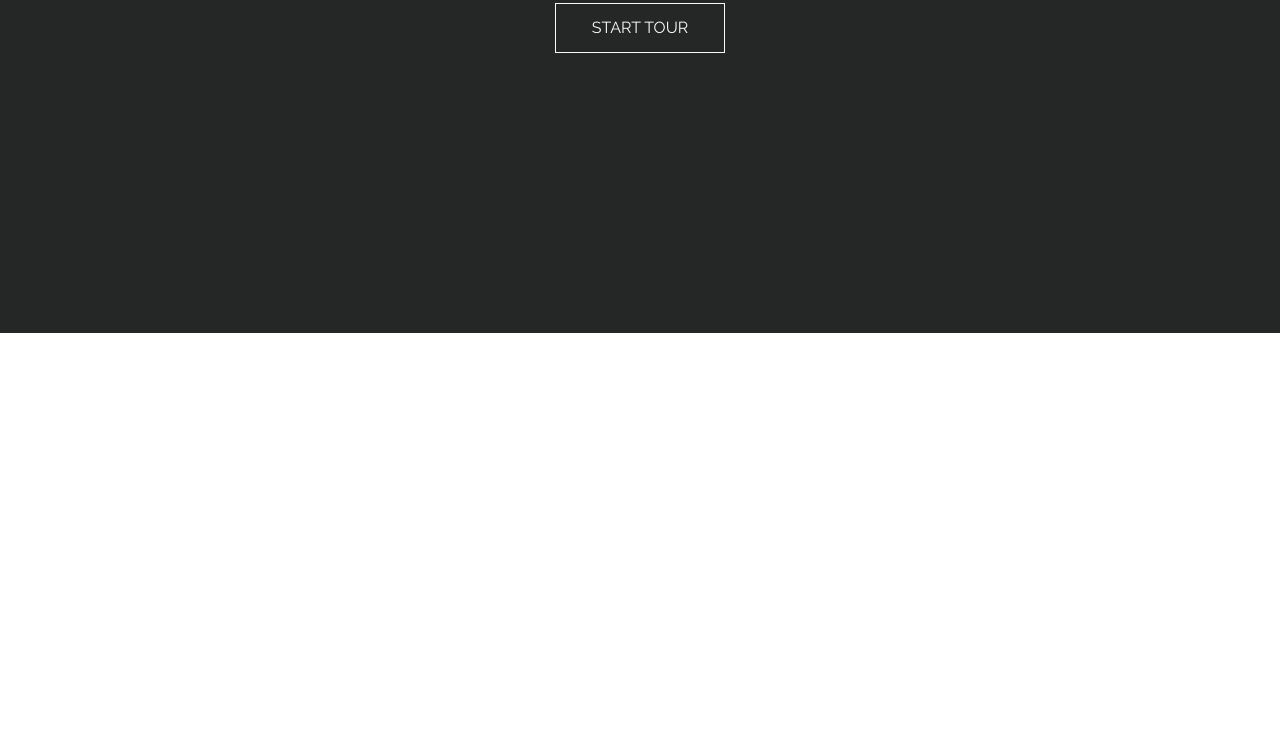
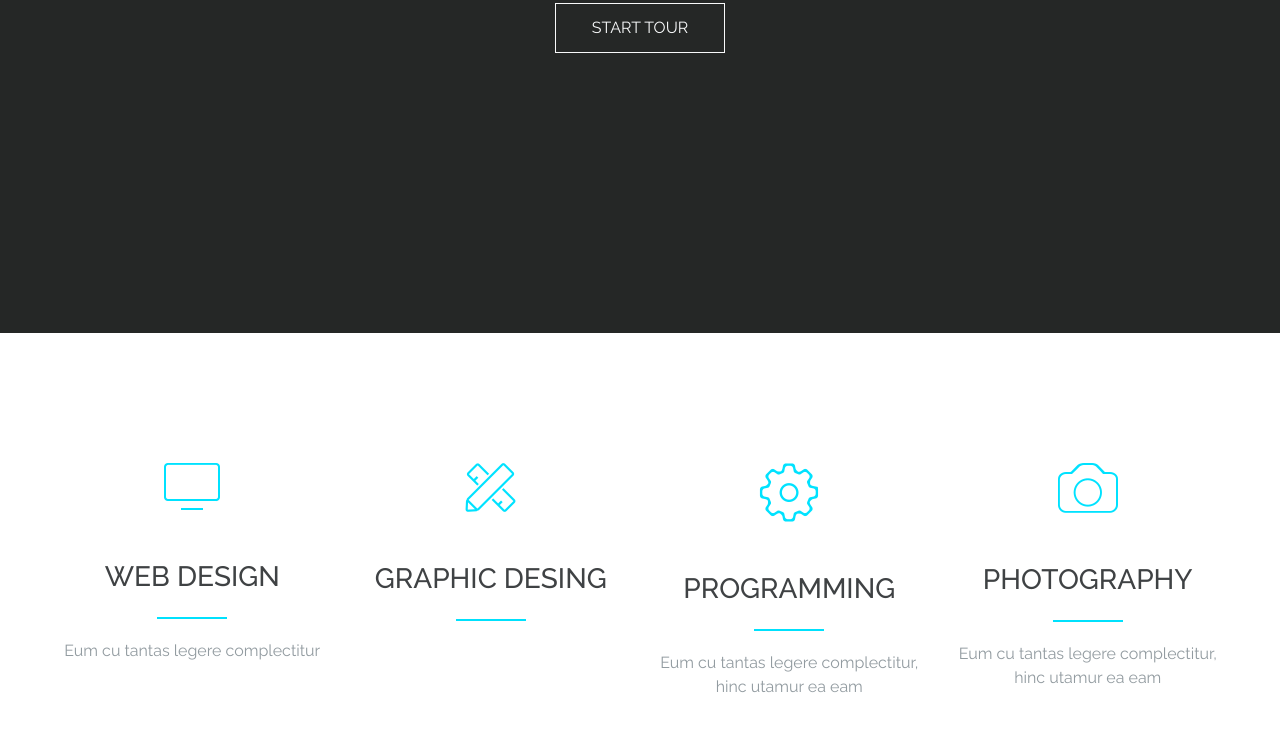
Before and after one commit to varfolomeiq/ket, a plain HTML site: page index.html in a window 1280 px wide. Shown: the part 467-1198 px from the top of the page. Before the commit the page ends 800 px from the top, so only its background shows below. Drawn offline with nearby package versions, Linux system fonts and the light colour scheme.

Commit message:
services

```diff
--- a/css/style.css
+++ b/css/style.css
@@ -110,10 +110,8 @@ body {
 	margin-right: 0;
 }
 
-.main {
+.banner {
 	background-color: #252726;
-}
-.banner {
 	padding: 280px 0;
 }
 .banner__title {
@@ -130,3 +128,33 @@ body {
 	padding-top: 12px;
 	padding-bottom: 12px;
 }
+
+.services {
+	padding: 130px 0;
+}
+.services__img {
+	margin-bottom: 50px;
+}
+
+.services__title {
+	position: relative;
+	color: #3f4244;
+	text-transform: uppercase;
+	font-weight: 500;
+	margin-bottom: 45px;
+}
+
+.services__title::before {
+	content: "";
+	position: absolute;
+	bottom: -25px;
+	left: 50%;
+	transform: translateX(-50%);
+	width: 70px;
+	height: 2px;
+	background-color: #00e1fd;
+}
+
+.services__text {
+	color: #929ba0;
+}
--- a/index.html
+++ b/index.html
@@ -40,8 +40,8 @@
 								<li class="nav-item">
 									<a class="nav-link" href="#">About</a>
 								</li>
-								<li class="nav-item text-center">
-									<a class="nav-link text-center" href="#">News</a>
+								<li class="nav-item">
+									<a class="nav-link" href="#">News</a>
 								</li>
 								<li class="nav-item">
 									<a class="nav-link" href="#">Contact</a>
@@ -52,11 +52,45 @@
 				</nav>
 			</header>
 			<main class="main">
-				<section class="banner container">
-					<div class="row d-flex justify-content-center text-center">
-						<div class="banner__content">
-							<h1 class="banner__title text-uppercase">We make websites</h1>
-							<a class="btn__banner btn btn-outline-light text-uppercase" href="#">start tour</a>
+				<section class="banner">
+					<div class="container">
+						<div class="row d-flex justify-content-center text-center">
+							<div class="banner__content">
+								<h1 class="banner__title text-uppercase">We make websites</h1>
+								<a class="btn__banner btn btn-outline-light text-uppercase" href="#">start tour</a>
+							</div>
+						</div>
+				</section>
+				<section class="services">
+					<div class="container">
+						<div class="row">
+							<div class="col-3 d-flex flex-column  align-items-center">
+								<div class="services__img">
+									<img src="img/web-design.png" alt="web desing">
+								</div>
+								<h3 class="services__title">Web design</h3>
+								<p class="services__text text-center">Eum cu tantas legere complectitur</p>
+							</div>
+							<div class="col-3 d-flex flex-column  align-items-center">
+								<div class="services__img">
+									<img src="img/graphic-desing.png" alt="graphic desing">
+								</div>
+								<h3 class="services__title">Graphic desing</h3>
+							</div>
+							<div class="col-3 d-flex flex-column  align-items-center">
+								<div class="services__img">
+									<img src="img/programming.png" alt="programming">
+								</div>
+								<h3 class="services__title">Programming</h3>
+								<p class="services__text text-center">Eum cu tantas legere complectitur, hinc utamur ea eam</p>
+							</div>
+							<div class="col-3 d-flex flex-column  align-items-center">
+								<div class="services__img">
+									<img src="img/photography.png" alt="photography">
+								</div>
+								<h3 class="services__title">Photography</h3>
+								<p class="services__text text-center">Eum cu tantas legere complectitur, hinc utamur ea eam</p>
+							</div>
 						</div>
 					</div>
 				</section>
```
Also changed, not shown: img/graphic-desing.png (added), img/photography.png (added), img/programming.png (added), img/web-design.png (added).
